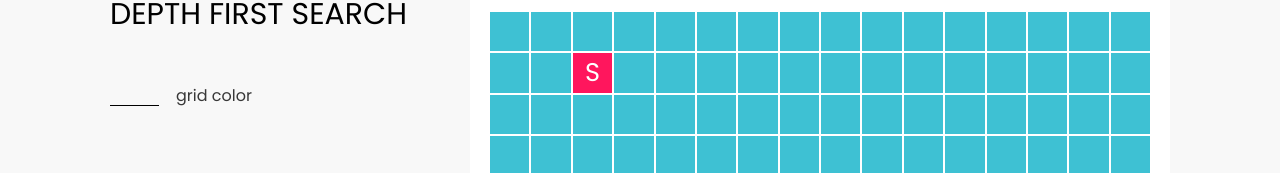
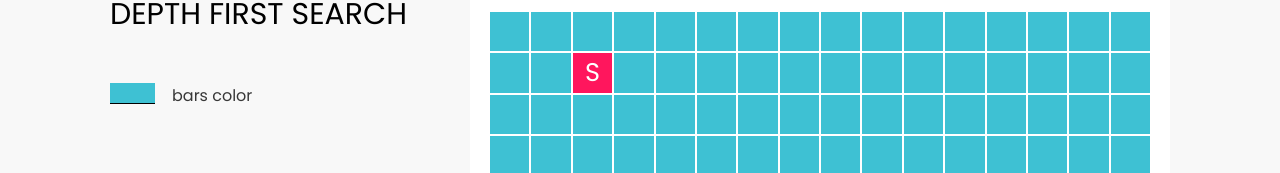
Before and after one commit to bdriguesdev/algorithm-visualizer, a React (Create React App) app: page /search/depth in a window 1280 px wide. Shown: the part 238-411 px from the top of the page. Built offline with nearby package versions, Linux system fonts and the light colour scheme.

Commit message:
Now you can change the color of the grid(search page)

```diff
--- a/src/components/Search/Search.js
+++ b/src/components/Search/Search.js
@@ -2,9 +2,11 @@ import React, { useEffect, useState } from 'react';
 
 import './Search.scss';
 import SearchGraph from '../SearchGraph/SearchGraph';
+import ColorSelector from '../ColorSelector/ColorSelector';
 
 const Search = props => {
     const [ width, setWidth ] = useState(null);
+    const [ color, setColor ] = useState('#3EC1D3')
 
     useEffect(() => {
         window.addEventListener('resize', changeWidth);
@@ -34,7 +36,7 @@ const Search = props => {
                 <h2>{ props.searchName } search</h2>
                 <form className="searchForm">
                     <div className="inputContainer">
-                        <input type="text" id="color"/><label htmlFor="color">grid color</label><br />
+                        <ColorSelector color={color} setColor={setColor} colors={['#3EC1D3', '#FF16CC', '#B416FF', '#46F829', '#FFF500']} />
                     </div>
                     <div className="searchCaseLowRes">
                         <h3 style={{ color: '#FF165D' }} >TIME COMPLEXITY</h3>
@@ -48,7 +50,7 @@ const Search = props => {
                     </div>
                 </div>
             </div>
-            <SearchGraph search={props.searchName} />
+            <SearchGraph search={props.searchName} color={color} />
         </section>
     )
 };
--- a/src/components/SearchGraph/SearchGraph.js
+++ b/src/components/SearchGraph/SearchGraph.js
@@ -191,7 +191,7 @@ const SearchGraph = props => {
                                         return (
                                             <div
                                                 key={`${element}${column}`}
-                                                style={element === '#'? { width: gridWidth + 'px', height: gridWidth + 'px', backgroundColor: '#000' }: { width: gridWidth + 'px', height: gridWidth + 'px' }}
+                                                style={element === '#'? { width: gridWidth + 'px', height: gridWidth + 'px', backgroundColor: '#000' }: { width: gridWidth + 'px', height: gridWidth + 'px', backgroundColor: props.color }}
                                                 className="searchElement" id={`r${index}c${column}`}
                                                 onDragEnter={dragEnter}
                                                 onDragOver={dragOver}
```
